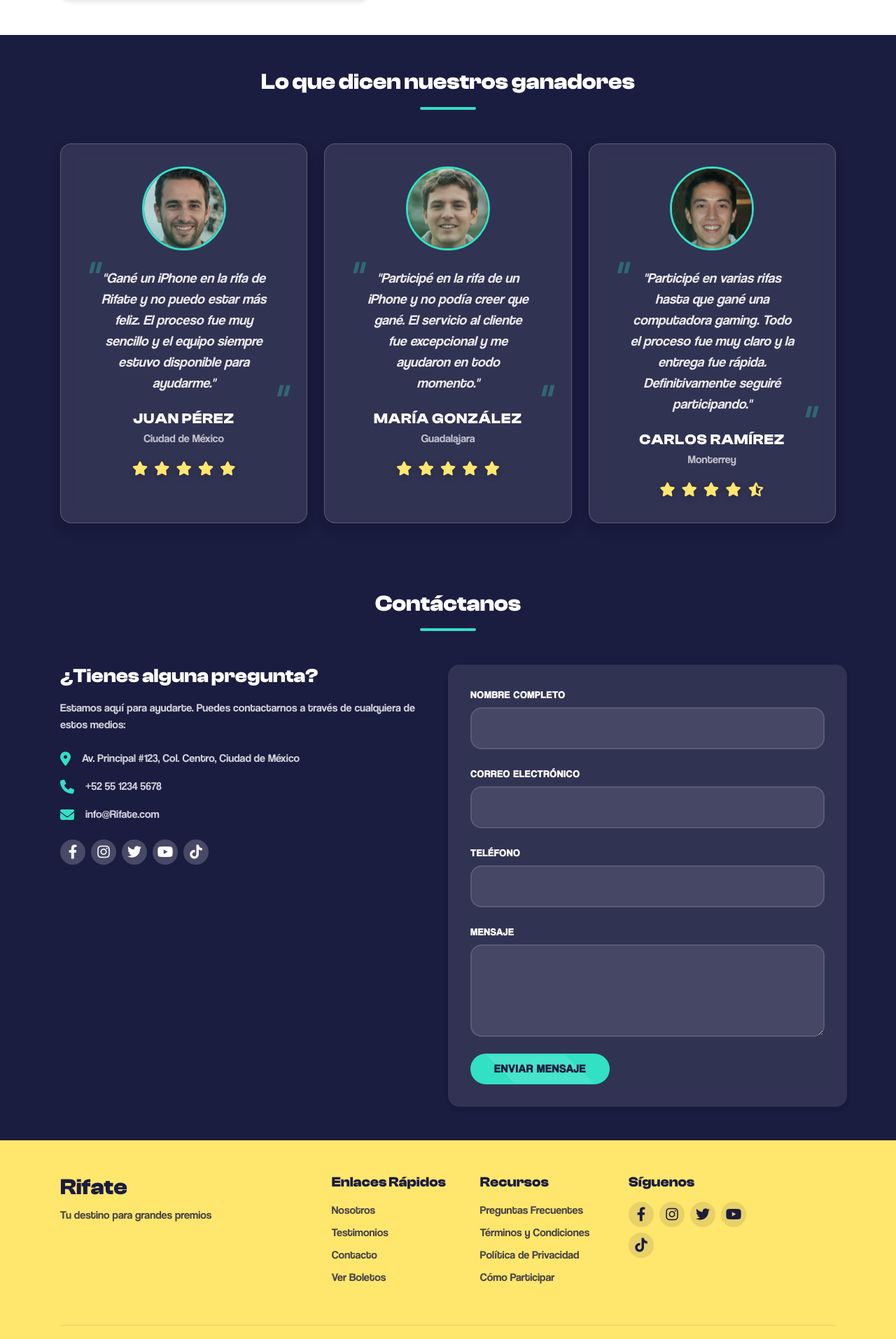
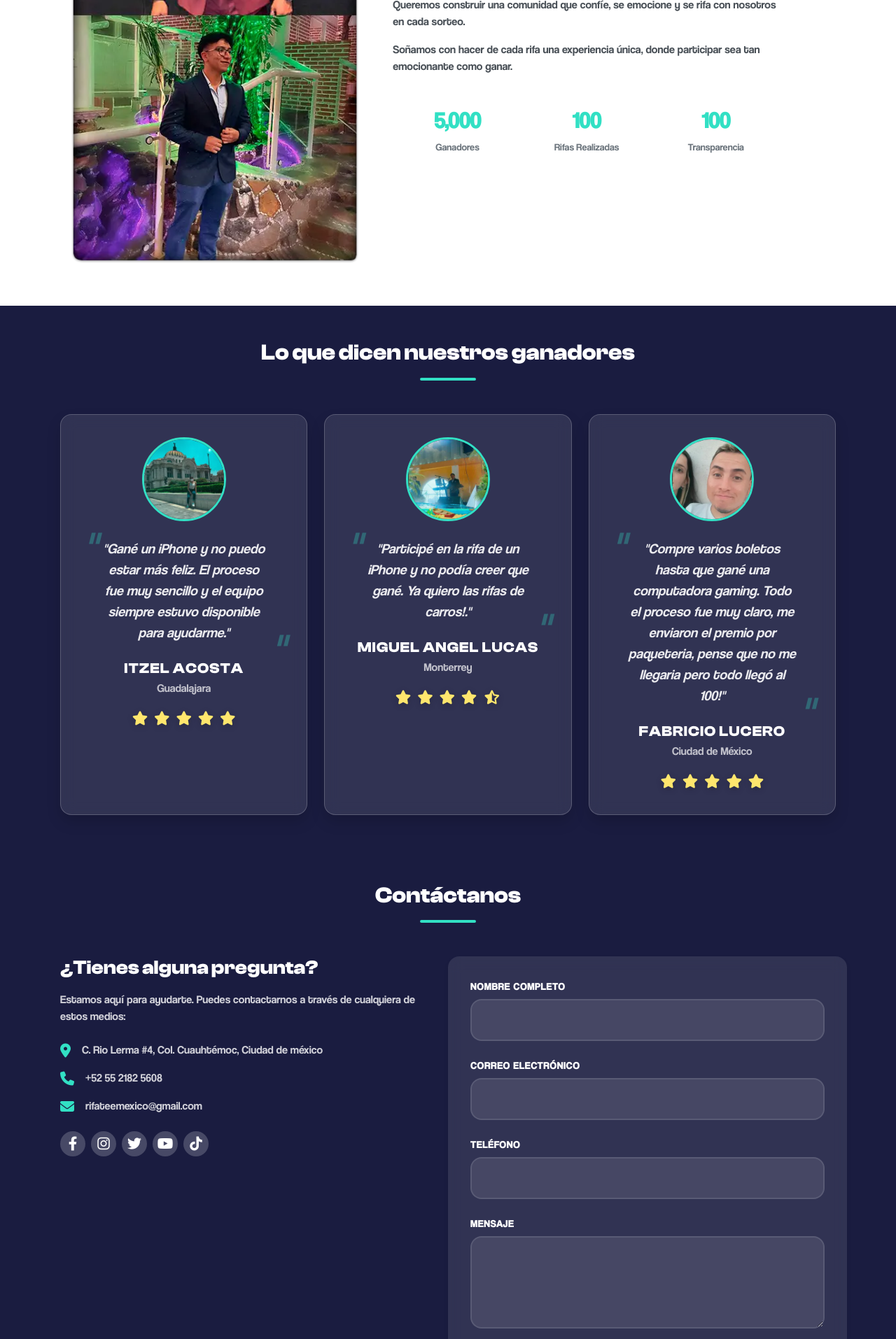
Before and after one commit to darideveloper/rifate, a Django app: page / in a window 1280 px wide. Shown: the part 1793-3707 px from the top of the page at 70% size. Run offline with Django 4.2, Linux system fonts and the light colour scheme; data that the repository does not hold is empty; parts of the project's set-up code (start-up, migrations or seed data) failed here and were passed over.

Commit message:
feat (index): update texts and images

```diff
--- a/raffles/static/raffles/css/_home.sass
+++ b/raffles/static/raffles/css/_home.sass
@@ -54,7 +54,6 @@
 
     img
       border-radius: $border-radius-lg
-      box-shadow: $shadow-lg
       width: 100%
       max-height: 400px
       object-fit: cover
@@ -153,7 +152,6 @@
 
     img
       border-radius: $border-radius-lg
-      box-shadow: $shadow
       width: 100%
 
   &__text
--- a/raffles/static/raffles/css/main.css
+++ b/raffles/static/raffles/css/main.css
@@ -1077,7 +1077,6 @@ section:first-of-type {
 }
 .hero__image img {
   border-radius: 1rem;
-  box-shadow: 0 10px 20px rgba(0, 0, 0, 0.15);
   width: 100%;
   max-height: 400px;
   -o-object-fit: cover;
@@ -1182,7 +1181,6 @@ section:first-of-type {
 }
 .about__image img {
   border-radius: 1rem;
-  box-shadow: 0 4px 6px rgba(0, 0, 0, 0.1);
   width: 100%;
 }
 .about__text {
--- a/raffles/templates/raffles/index.html
+++ b/raffles/templates/raffles/index.html
@@ -6,15 +6,15 @@
 <section id="home" class="hero" data-aos="fade-up">
   <div class="container">
     <div class="hero__content">
-      <h2 class="hero__title">¡Gana premios increíbles con nuestras rifas!</h2>
-      <p class="hero__text">Participa en nuestras rifas exclusivas y llévate a casa premios espectaculares. ¡Tú podrías ser el próximo ganador!</p>
+      <h2 class="hero__title">¡Gana premios increíbles rifandotela con un boleto!</h2>
+      <p class="hero__text">Participa en nuestras rifas exclusivas y llevate a casa premios increibles. ¡Lo tuyo llega cuando te rifas!</p>
       <div class="hero__cta">
         <a href="{%url 'tickets' %}" class="btn btn--primary">Ver Boletos Disponibles</a>
         <a href="#current-raffle" class="btn btn--secondary">Rifa Actual</a>
       </div>
     </div>
     <div class="hero__image">
-      <img src="https://images.pexels.com/photos/5076531/pexels-photo-5076531.jpeg?auto=compress&cs=tinysrgb&w=1260&h=750&dpr=1" alt="Premio principal">
+      <img src="{% static 'raffles/images/rifate-ticket.webp' %}" alt="Premio principal">
     </div>
   </div>
 </section>
@@ -50,15 +50,18 @@
 
 <section id="about" class="about" data-aos="fade-up">
   <div class="container">
-    <h2 class="section-title" data-aos="fade-up">Sobre Nosotros</h2>
+    <h2 class="section-title" data-aos="fade-up">¡CONOCENOS!</h2>
     <div class="about__content">
       <div class="about__image" data-aos="fade-right" data-aos-delay="200">
-        <img src="https://images.pexels.com/photos/7148384/pexels-photo-7148384.jpeg?auto=compress&cs=tinysrgb&w=1260&h=750&dpr=1" alt="Nuestro equipo">
+        <img src="{% static 'raffles/images/foto-sobre-nosotro.webp' %}" alt="Nuestro equipo">
       </div>
       <div class="about__text" data-aos="fade-left" data-aos-delay="400">
         <h3>Tu confianza es nuestra prioridad</h3>
-        <p>En Rifate, nos dedicamos a organizar rifas transparentes y emocionantes desde 2018. Nuestra misión es brindar a nuestros participantes la oportunidad de ganar increíbles premios con un sistema justo y transparente.</p>
-        <p>Cada sorteo es transmitido en vivo a través de nuestras redes sociales, garantizando la legitimidad de cada premio entregado. Contamos con miles de ganadores satisfechos en todo el país.</p>
+        <p>Somos Manlio Barrera y Mauricio Benito, los creadores de Rífate.</p>
+        <p>Lanzamos este proyecto con una idea clara: acercar premios increíbles a personas reales, de forma transparente, segura y divertida.</p>
+        <p>En Rífate creemos que cualquiera puede ganar algo grande con muy poco. Queremos construir una comunidad que confíe, se emocione y se rifa con nosotros en cada sorteo.</p>
+        <p>Soñamos con hacer de cada rifa una experiencia única, donde participar sea tan emocionante como ganar.</p>
+
         <div class="about__stats">
           <div class="about__stat">
             <span class="about__stat-number" data-value="5000">0</span>
@@ -82,30 +85,13 @@
   <div class="container">
     <h2 class="section-title" data-aos="fade-up">Lo que dicen nuestros ganadores</h2>
     <div class="testimonials__slider" id="testimonialsSlider">
-      <div class="testimonial-card" data-aos="flip-left" data-aos-delay="200">
+      <div class="testimonial-card" data-aos="flip-left" data-aos-delay="400">
         <div class="testimonial-card__image">
-          <img src="{% static 'raffles/testimonials/client-1.jpeg' %}" alt="Juan Pérez">
+          <img src="{% static 'raffles/images/testimonials/itzel-acosta.webp' %}" alt="Itzel Acosta">
         </div>
         <div class="testimonial-card__content">
-          <p class="testimonial-card__text">"Gané un iPhone en la rifa de Rifate y no puedo estar más feliz. El proceso fue muy sencillo y el equipo siempre estuvo disponible para ayudarme."</p>
-          <h4 class="testimonial-card__name">Juan Pérez</h4>
-          <p class="testimonial-card__location">Ciudad de México</p>
-          <div class="testimonial-card__rating">
-            <i class="fas fa-star"></i>
-            <i class="fas fa-star"></i>
-            <i class="fas fa-star"></i>
-            <i class="fas fa-star"></i>
-            <i class="fas fa-star"></i>
-          </div>
-        </div>
-      </div>
-      <div class="testimonial-card" data-aos="flip-left" data-aos-delay="400">
-        <div class="testimonial-card__image">
-          <img src="{% static 'raffles/testimonials/client-2.jpeg' %}" alt="María González">
-        </div>
-        <div class="testimonial-card__content">
-          <p class="testimonial-card__text">"Participé en la rifa de un iPhone y no podía creer que gané. El servicio al cliente fue excepcional y me ayudaron en todo momento."</p>
-          <h4 class="testimonial-card__name">María González</h4>
+          <p class="testimonial-card__text">"Gané un iPhone y no puedo estar más feliz. El proceso fue muy sencillo y el equipo siempre estuvo disponible para ayudarme."</p>
+          <h4 class="testimonial-card__name">ITZEL ACOSTA</h4>
           <p class="testimonial-card__location">Guadalajara</p>
           <div class="testimonial-card__rating">
             <i class="fas fa-star"></i>
@@ -118,11 +104,11 @@
       </div>
       <div class="testimonial-card" data-aos="flip-left" data-aos-delay="600">
         <div class="testimonial-card__image">
-          <img src="{% static 'raffles/testimonials/client-3.jpeg' %}" alt="Carlos Ramírez">
+          <img src="{% static 'raffles/images/testimonials/miguel-lucas.webp' %}" alt="Miguel Angel Lucas">
         </div>
         <div class="testimonial-card__content">
-          <p class="testimonial-card__text">"Participé en varias rifas hasta que gané una computadora gaming. Todo el proceso fue muy claro y la entrega fue rápida. Definitivamente seguiré participando."</p>
-          <h4 class="testimonial-card__name">Carlos Ramírez</h4>
+          <p class="testimonial-card__text">"Participé en la rifa de un iPhone y no podía creer que gané. Ya quiero las rifas de carros!."</p>
+          <h4 class="testimonial-card__name">Miguel Angel Lucas</h4>
           <p class="testimonial-card__location">Monterrey</p>
           <div class="testimonial-card__rating">
             <i class="fas fa-star"></i>
@@ -130,6 +116,23 @@
             <i class="fas fa-star"></i>
             <i class="fas fa-star"></i>
             <i class="fas fa-star-half-alt"></i>
+          </div>
+        </div>
+      </div>
+      <div class="testimonial-card" data-aos="flip-left" data-aos-delay="200">
+        <div class="testimonial-card__image">
+          <img src="{% static 'raffles/images/testimonials/fabricio-lucero.webp' %}" alt="Fabricio Lucero">
+        </div>
+        <div class="testimonial-card__content">
+          <p class="testimonial-card__text">"Compre varios boletos hasta que gané una computadora gaming. Todo el proceso fue muy claro, me enviaron el premio por paqueteria, pense que no me llegaria pero todo llegó al 100!"</p>
+          <h4 class="testimonial-card__name">Fabricio Lucero</h4>
+          <p class="testimonial-card__location">Ciudad de México</p>
+          <div class="testimonial-card__rating">
+            <i class="fas fa-star"></i>
+            <i class="fas fa-star"></i>
+            <i class="fas fa-star"></i>
+            <i class="fas fa-star"></i>
+            <i class="fas fa-star"></i>
           </div>
         </div>
       </div>
@@ -147,15 +150,15 @@
         <ul class="contact__list">
           <li class="contact__item">
             <i class="fas fa-map-marker-alt"></i>
-            <span>Av. Principal #123, Col. Centro, Ciudad de México</span>
+            <span>C. Rio Lerma #4, Col. Cuauhtémoc, Ciudad de méxico</span>
           </li>
           <li class="contact__item">
             <i class="fas fa-phone"></i>
-            <span>+52 55 1234 5678</span>
+            <span>+52 55 2182 5608</span>
           </li>
           <li class="contact__item">
             <i class="fas fa-envelope"></i>
-            <span>info@Rifate.com</span>
+            <span>rifateemexico@gmail.com</span>
           </li>
         </ul>
         <div class="contact__social">
```
Also changed, not shown: raffles/static/raffles/images/foto-sobre-nosotro.webp (added), raffles/static/raffles/images/rifate-ticket.webp (added), raffles/static/raffles/images/testimonials/fabricio-lucero.webp (added), raffles/static/raffles/images/testimonials/itzel-acosta.webp (added), raffles/static/raffles/images/testimonials/miguel-lucas.webp (added), raffles/static/raffles/testimonials/client-1.jpeg (deleted), raffles/static/raffles/testimonials/client-2.jpeg (deleted), raffles/static/raffles/testimonials/client-3.jpeg (deleted), 1 other file.
